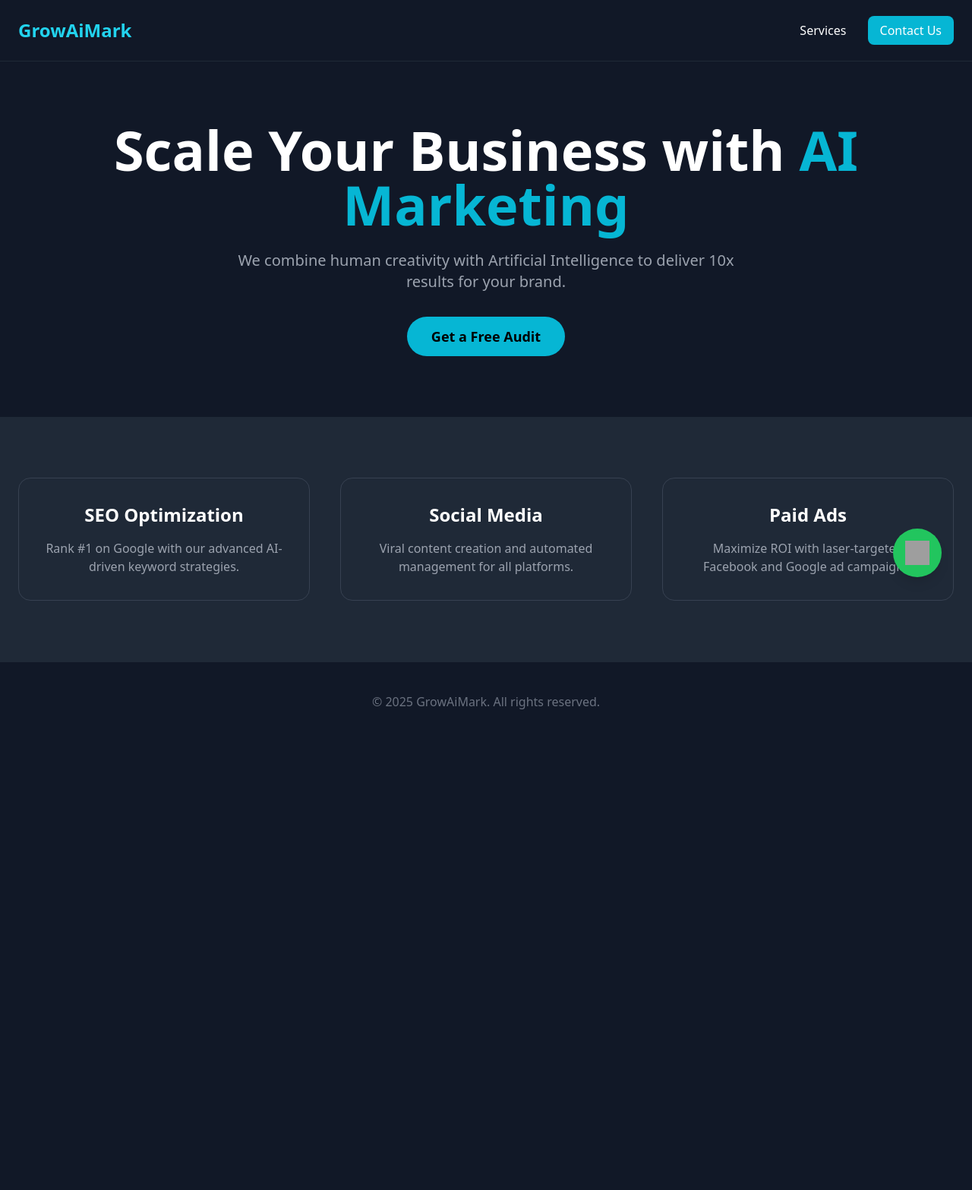
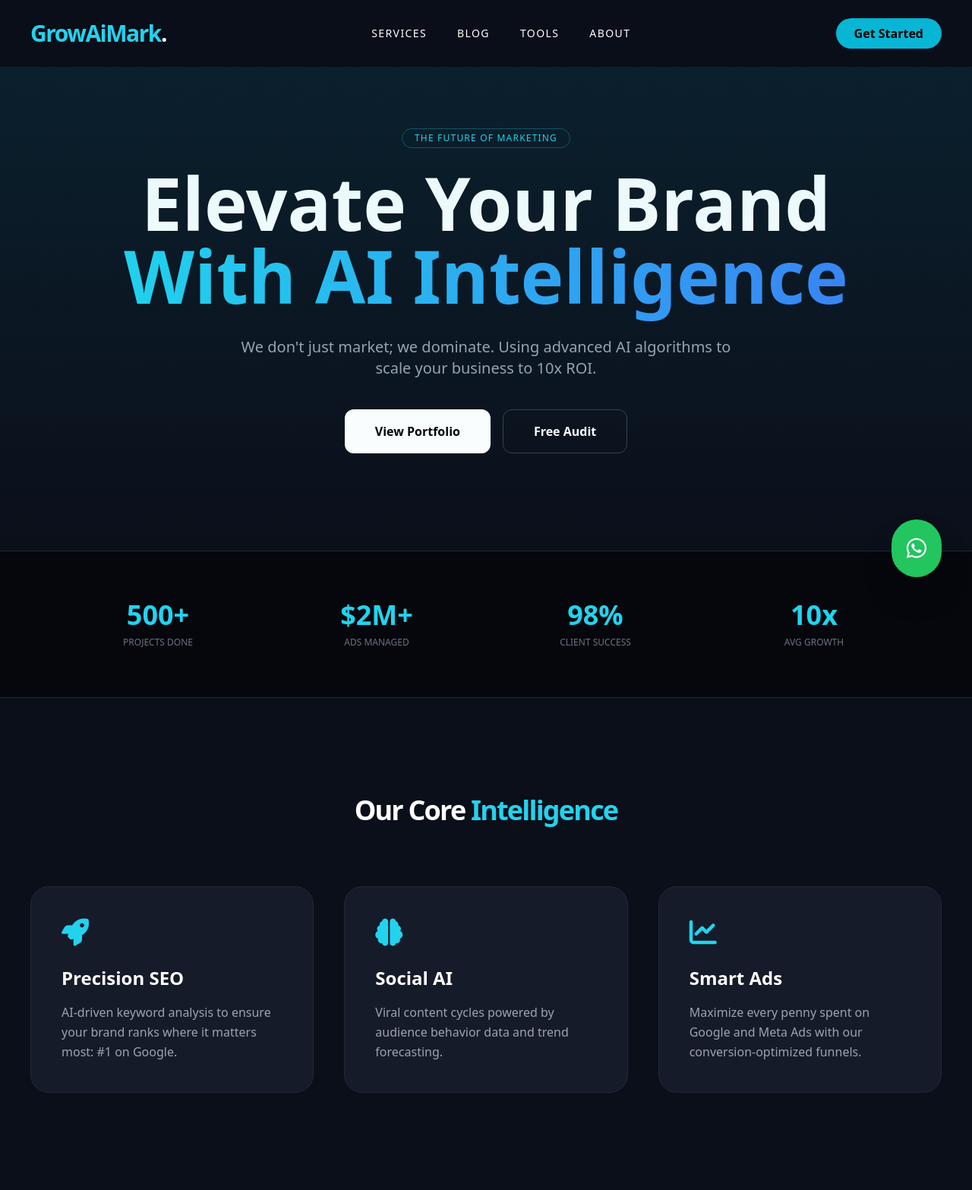
Before and after one commit to MrSaboorKhan/growaimark-agency, a Django app: page / in a window 1280 px wide. Shown: the whole page at 76% size. Before the commit the page ends 934 px from the top, so only its background shows below. Run offline with Django 5.2, Linux system fonts and the light colour scheme; some libraries are stand-ins or nearby versions; grey boxes are pictures that could not be loaded.

Commit message:
updated home page with professional design

```diff
--- a/website/templates/website/home.html
+++ b/website/templates/website/home.html
@@ -2,47 +2,65 @@
 <html lang="en">
 <head>
     <meta charset="UTF-8">
-    <meta name="viewport" content="width=device-width, initial-scale=1.0">
-    <title>GrowAiMark | AI-Powered Digital Agency</title>
+    <title>GrowAiMark | Premier AI-Driven Digital Agency</title>
     <script src="https://cdn.tailwindcss.com"></script>
+    <link rel="stylesheet" href="https://cdnjs.cloudflare.com/ajax/libs/font-awesome/6.0.0/css/all.min.css">
 </head>
-<body class="bg-gray-900 text-white font-sans">
-    <nav class="p-6 flex justify-between items-center border-b border-gray-800">
-        <h1 class="text-2xl font-bold text-cyan-400">GrowAiMark</h1>
-        <div class="space-x-6">
-            <a href="#" class="hover:text-cyan-400">Services</a>
-            <a href="#" class="bg-cyan-500 px-4 py-2 rounded-lg hover:bg-cyan-600">Contact Us</a>
+<body class="bg-[#0b0f1a] text-white">
+
+    <nav class="flex justify-between items-center px-10 py-6 sticky top-0 bg-[#0b0f1a]/90 backdrop-blur-md z-50">
+        <div class="text-3xl font-extrabold tracking-tighter text-cyan-400">GrowAiMark<span class="text-white">.</span></div>
+        <div class="hidden md:flex space-x-10 text-sm font-medium uppercase tracking-widest">
+            <a href="#" class="hover:text-cyan-400 transition">Services</a>
+            <a href="#" class="hover:text-cyan-400 transition">Blog</a>
+            <a href="#" class="hover:text-cyan-400 transition">Tools</a>
+            <a href="#" class="hover:text-cyan-400 transition">About</a>
         </div>
+        <a href="https://wa.me/YOUR_NUMBER" class="bg-cyan-500 hover:bg-cyan-600 text-black px-6 py-2 rounded-full font-bold transition">Get Started</a>
     </nav>
 
-    <header class="py-20 text-center">
-        <h2 class="text-5xl md:text-7xl font-extrabold mb-6">Scale Your Business with <span class="text-cyan-500">AI Marketing</span></h2>
-        <p class="text-gray-400 text-xl mb-8 max-w-2xl mx-auto">We combine human creativity with Artificial Intelligence to deliver 10x results for your brand.</p>
-        <button class="bg-cyan-500 text-black font-bold py-3 px-8 rounded-full text-lg hover:bg-cyan-400 transition">Get a Free Audit</button>
+    <header class="relative pt-20 pb-32 px-10 text-center">
+        <div class="absolute inset-0 bg-gradient-to-b from-cyan-500/10 to-transparent pointer-events-none"></div>
+        <span class="text-cyan-400 border border-cyan-400/30 px-4 py-1 rounded-full text-xs uppercase tracking-widest mb-6 inline-block">The Future of Marketing</span>
+        <h1 class="text-6xl md:text-8xl font-black mb-8 leading-tight">Elevate Your Brand <br><span class="text-transparent bg-clip-text bg-gradient-to-r from-cyan-400 to-blue-500 text-shadow-lg">With AI Intelligence</span></h1>
+        <p class="max-w-2xl mx-auto text-gray-400 text-xl mb-10">We don't just market; we dominate. Using advanced AI algorithms to scale your business to 10x ROI.</p>
+        <div class="flex justify-center space-x-4">
+            <button class="bg-white text-black px-10 py-4 rounded-xl font-bold hover:bg-cyan-400 transition">View Portfolio</button>
+            <button class="border border-gray-700 px-10 py-4 rounded-xl font-bold hover:bg-gray-800 transition">Free Audit</button>
+        </div>
     </header>
 
-    <section class="py-20 bg-gray-800">
-        <div class="container mx-auto px-6 grid grid-cols-1 md:grid-cols-3 gap-10 text-center">
-            <div class="p-8 border border-gray-700 rounded-2xl hover:border-cyan-500 transition">
-                <h3 class="text-2xl font-bold mb-4">SEO Optimization</h3>
-                <p class="text-gray-400">Rank #1 on Google with our advanced AI-driven keyword strategies.</p>
+    <section class="grid grid-cols-2 md:grid-cols-4 gap-8 px-20 py-16 border-y border-gray-800 bg-black/50">
+        <div class="text-center"><h3 class="text-4xl font-bold text-cyan-400">500+</h3><p class="text-gray-500 uppercase text-xs mt-2">Projects Done</p></div>
+        <div class="text-center"><h3 class="text-4xl font-bold text-cyan-400">$2M+</h3><p class="text-gray-500 uppercase text-xs mt-2">Ads Managed</p></div>
+        <div class="text-center"><h3 class="text-4xl font-bold text-cyan-400">98%</h3><p class="text-gray-500 uppercase text-xs mt-2">Client Success</p></div>
+        <div class="text-center"><h3 class="text-4xl font-bold text-cyan-400">10x</h3><p class="text-gray-500 uppercase text-xs mt-2">Avg Growth</p></div>
+    </section>
+
+    <section class="py-32 px-10">
+        <h2 class="text-center text-4xl font-bold mb-20 tracking-tighter">Our Core <span class="text-cyan-400">Intelligence</span></h2>
+        <div class="grid grid-cols-1 md:grid-cols-3 gap-10">
+            <div class="p-10 bg-[#161b29] rounded-3xl border border-gray-800 hover:border-cyan-500 transition-all group">
+                <i class="fas fa-rocket text-4xl text-cyan-400 mb-6 block group-hover:scale-110 transition"></i>
+                <h3 class="text-2xl font-bold mb-4">Precision SEO</h3>
+                <p class="text-gray-400 leading-relaxed">AI-driven keyword analysis to ensure your brand ranks where it matters most: #1 on Google.</p>
             </div>
-            <div class="p-8 border border-gray-700 rounded-2xl hover:border-cyan-500 transition">
-                <h3 class="text-2xl font-bold mb-4">Social Media</h3>
-                <p class="text-gray-400">Viral content creation and automated management for all platforms.</p>
+            <div class="p-10 bg-[#161b29] rounded-3xl border border-gray-800 hover:border-cyan-500 transition-all group">
+                <i class="fas fa-brain text-4xl text-cyan-400 mb-6 block group-hover:scale-110 transition"></i>
+                <h3 class="text-2xl font-bold mb-4">Social AI</h3>
+                <p class="text-gray-400 leading-relaxed">Viral content cycles powered by audience behavior data and trend forecasting.</p>
             </div>
-            <div class="p-8 border border-gray-700 rounded-2xl hover:border-cyan-500 transition">
-                <h3 class="text-2xl font-bold mb-4">Paid Ads</h3>
-                <p class="text-gray-400">Maximize ROI with laser-targeted Facebook and Google ad campaigns.</p>
+            <div class="p-10 bg-[#161b29] rounded-3xl border border-gray-800 hover:border-cyan-500 transition-all group">
+                <i class="fas fa-chart-line text-4xl text-cyan-400 mb-6 block group-hover:scale-110 transition"></i>
+                <h3 class="text-2xl font-bold mb-4">Smart Ads</h3>
+                <p class="text-gray-400 leading-relaxed">Maximize every penny spent on Google and Meta Ads with our conversion-optimized funnels.</p>
             </div>
         </div>
     </section>
-<a href="https://wa.me/+923030001026" class="fixed bottom-10 right-10 bg-green-500 p-4 rounded-full shadow-lg hover:bg-green-600 transition z-50">
-        <img src="https://upload.wikimedia.org/wikipedia/commons/6/6b/WhatsApp.svg" alt="WhatsApp" class="w-8 h-8">
+
+    <a href="https://wa.me/YOUR_NUMBER" class="fixed bottom-10 right-10 bg-green-500 p-5 rounded-full shadow-2xl hover:scale-110 transition z-50">
+        <i class="fab fa-whatsapp text-3xl"></i>
     </a>
 
-    <footer class="py-10 text-center border-t border-gray-800 text-gray-500">
-        <p>&copy; 2025 GrowAiMark. All rights reserved.</p>
-    </footer>
 </body>
 </html>
```
